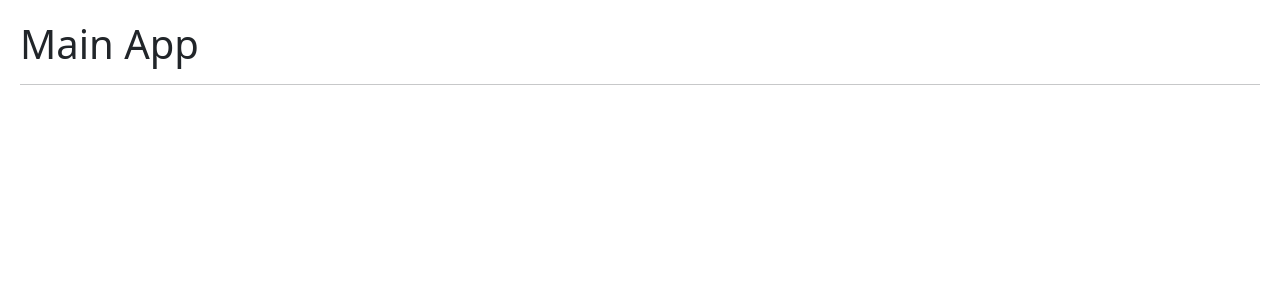
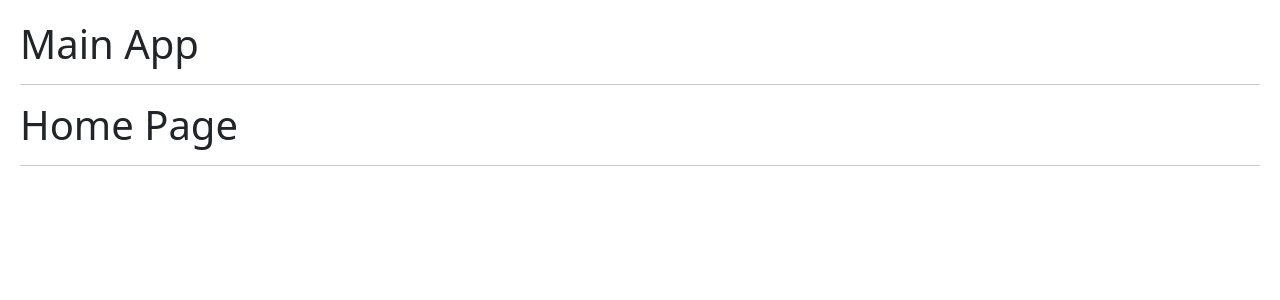
Before and after one commit to mcmmiguel/hooksApp-ReactFH, a React (Vite) app: page / in a window 1280 px wide. Shown: the top 300 px of the page. Built offline with nearby package versions, Linux system fonts and the light colour scheme.

Commit message:
Configuration of the Routes for the App

```diff
--- a/src/09-useContext/MainApp.jsx
+++ b/src/09-useContext/MainApp.jsx
@@ -1,3 +1,4 @@
+import { Outlet } from "react-router-dom";
 
 
 export const MainApp = () => {
@@ -9,6 +10,9 @@ export const MainApp = () => {
             <h1>Main App</h1>
             <hr />
 
+            {/* Para usar como layout de las rutas children  */}
+            <Outlet />
+
         </>
     )
 }
--- /dev/null
+++ b/src/09-useContext/index.js
@@ -0,0 +1,4 @@
+export * from './HomePage'
+export * from './AboutPage'
+export * from './LoginPage'
+export * from './MainApp';
--- /dev/null
+++ b/src/Routes.jsx
@@ -0,0 +1,23 @@
+import { createBrowserRouter, } from "react-router-dom";
+import { AboutPage, LoginPage, HomePage, MainApp } from './09-useContext';
+
+export const getRoutes = () => createBrowserRouter([
+    {
+        path: "/",
+        element: <MainApp />,
+        children: [
+            {
+                path: "/",
+                element: <HomePage />,
+            },
+            {
+                path: "login",
+                element: <LoginPage />,
+            },
+            {
+                path: "about",
+                element: <AboutPage />,
+            }
+        ]
+    }
+]);
--- a/src/main.jsx
+++ b/src/main.jsx
@@ -1,4 +1,4 @@
-import React from 'react'
+import React, { Children } from 'react'
 import ReactDOM from 'react-dom/client'
 import './index.css'
 // import { Padre } from './07-tarea-memo/Padre'
@@ -15,18 +15,12 @@ import './index.css'
 // import { Memorize } from './06-memos/Memorize'
 // import './08-useReducer/intro-reducer'
 // import { ToDoApp } from './08-useReducer/TODOApp'
-import { MainApp } from './09-useContext/MainApp'
-import {
-  createBrowserRouter,
-  RouterProvider,
-} from "react-router-dom";
+// import { MainApp } from './09-useContext/MainApp'
+import { RouterProvider } from "react-router-dom";
 
-const router = createBrowserRouter([
-  {
-    path: "/",
-    element: <MainApp />,
-  },
-]);
+import { getRoutes } from './Routes';
+
+const router = getRoutes();
 
 ReactDOM.createRoot(document.getElementById('root')).render(
   // <React.StrictMode>
```
